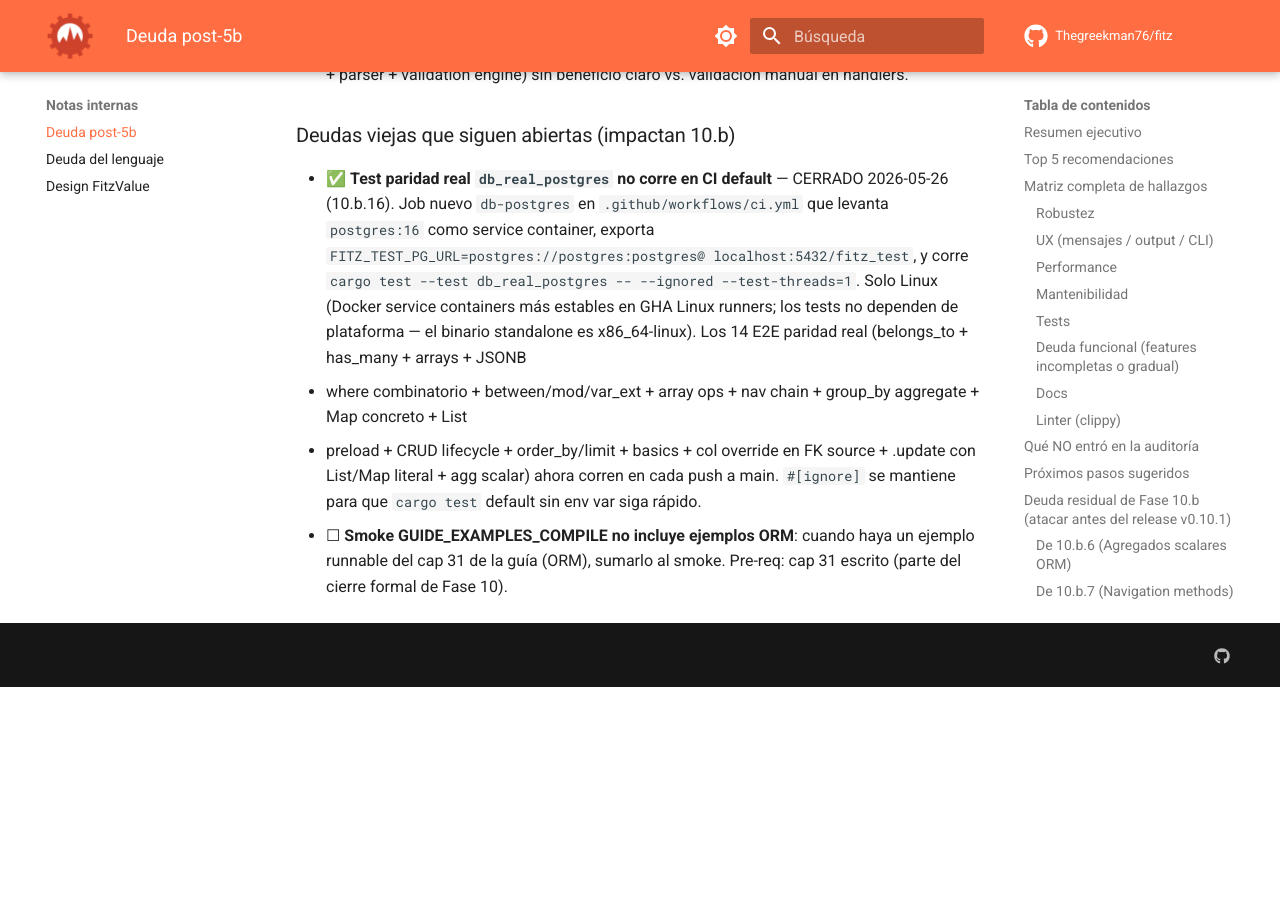
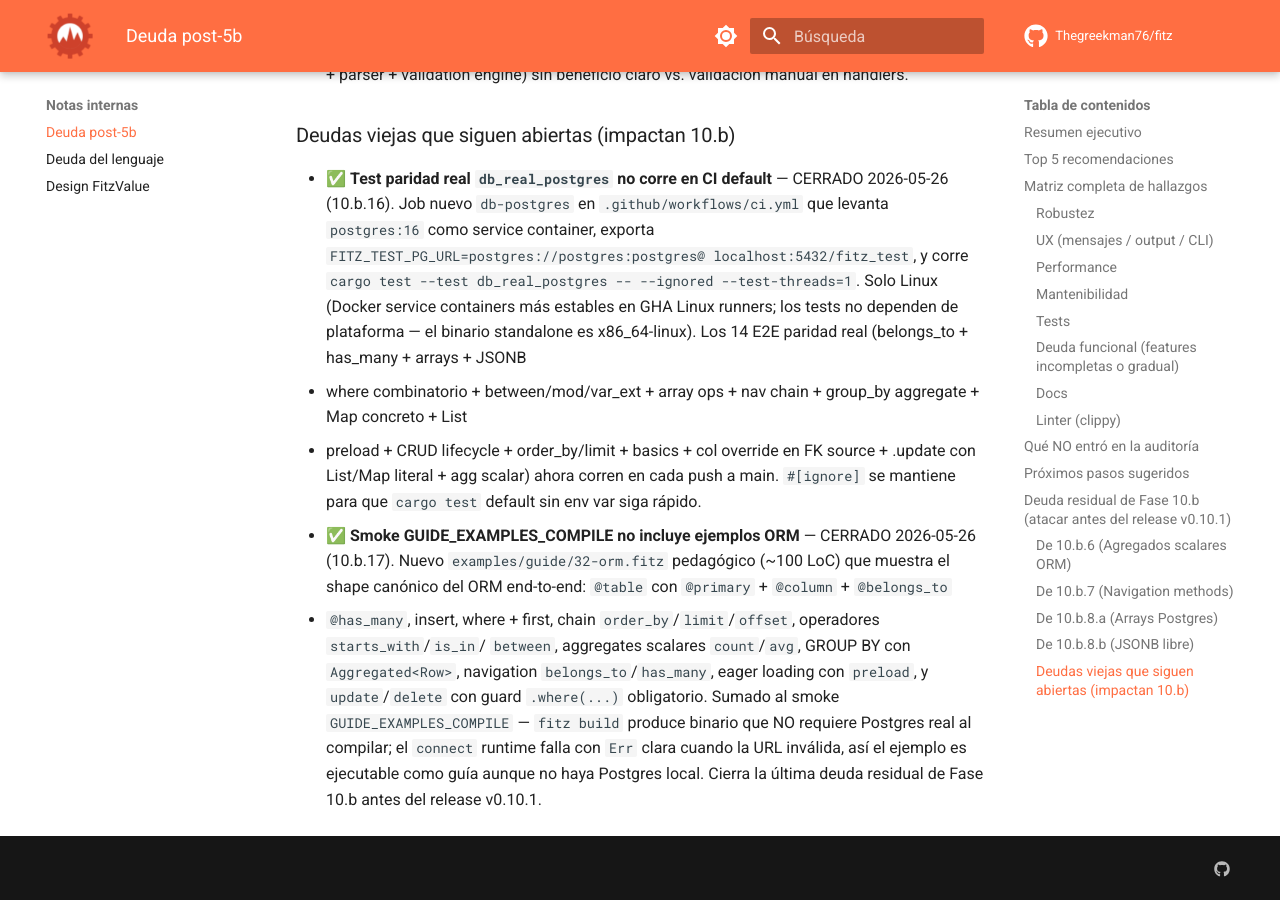
Before and after one commit to Thegreekman76/fitz, an MkDocs documentation site: the page built from docs/deudas-post-5b.md, in a window 1280 px wide and 900 px high, scrolled down 49634 px. Built offline with MkDocs 1.6.1 and Material for MkDocs 9.7.7, drawn with Linux system fonts in a browser that asks for light colours; emoji names are drawn with the system emoji font; comment, search, counter and statistics services are not loaded; before the commit the page ends 50321 px from its top, so only the background shows below that.

Commit message:
Fase 10.b.17 — Ejemplo guía 32-orm.fitz pedagógico + smoke GUIDE
Cierra la última deuda de Fase 10.b antes del release v0.10.1.

- examples/guide/32-orm.fitz nuevo (~100 LoC) muestra el shape canónico
  del ORM end-to-end: @table + @primary + @column + @belongs_to +
  @has_many, insert, where + first, chain order_by/limit/offset,
  operadores starts_with/is_in/between, aggregates scalares count/avg,
  GROUP BY con Aggregated<Row>, navigation belongs_to/has_many, eager
  loading con preload, y update/delete con guard .where(...) obligatorio.
- Sumado a GUIDE_EXAMPLES_COMPILE: fitz build produce binario aunque
  no haya Postgres real (connect falla con Err clara en runtime).
- docs/deudas-post-5b.md marca la deuda como ✅ CERRADO 2026-05-26.

Smoke 291 ejemplos verde, fmt + clippy --all-targets -D warnings limpio.

```diff
--- a/docs/deudas-post-5b.md
+++ b/docs/deudas-post-5b.md
@@ -1713,6 +1713,18 @@
   override en FK source + .update con List/Map literal + agg
   scalar) ahora corren en cada push a main. `#[ignore]` se mantiene
   para que `cargo test` default sin env var siga rápido.
-- ☐ **Smoke GUIDE_EXAMPLES_COMPILE no incluye ejemplos ORM**: cuando
-  haya un ejemplo runnable del cap 31 de la guía (ORM), sumarlo al
-  smoke. Pre-req: cap 31 escrito (parte del cierre formal de Fase 10).
+- ✅ **Smoke GUIDE_EXAMPLES_COMPILE no incluye ejemplos ORM** —
+  CERRADO 2026-05-26 (10.b.17). Nuevo `examples/guide/32-orm.fitz`
+  pedagógico (~100 LoC) que muestra el shape canónico del ORM
+  end-to-end: `@table` con `@primary` + `@column` + `@belongs_to`
+  + `@has_many`, insert, where + first, chain
+  `order_by`/`limit`/`offset`, operadores `starts_with`/`is_in`/
+  `between`, aggregates scalares `count`/`avg`, GROUP BY con
+  `Aggregated<Row>`, navigation `belongs_to`/`has_many`, eager
+  loading con `preload`, y `update`/`delete` con guard `.where(...)`
+  obligatorio. Sumado al smoke `GUIDE_EXAMPLES_COMPILE` —
+  `fitz build` produce binario que NO requiere Postgres real al
+  compilar; el `connect` runtime falla con `Err` clara cuando la
+  URL inválida, así el ejemplo es ejecutable como guía aunque no
+  haya Postgres local. Cierra la última deuda residual de Fase
+  10.b antes del release v0.10.1.
```
Also changed, not shown: 2 other files.
